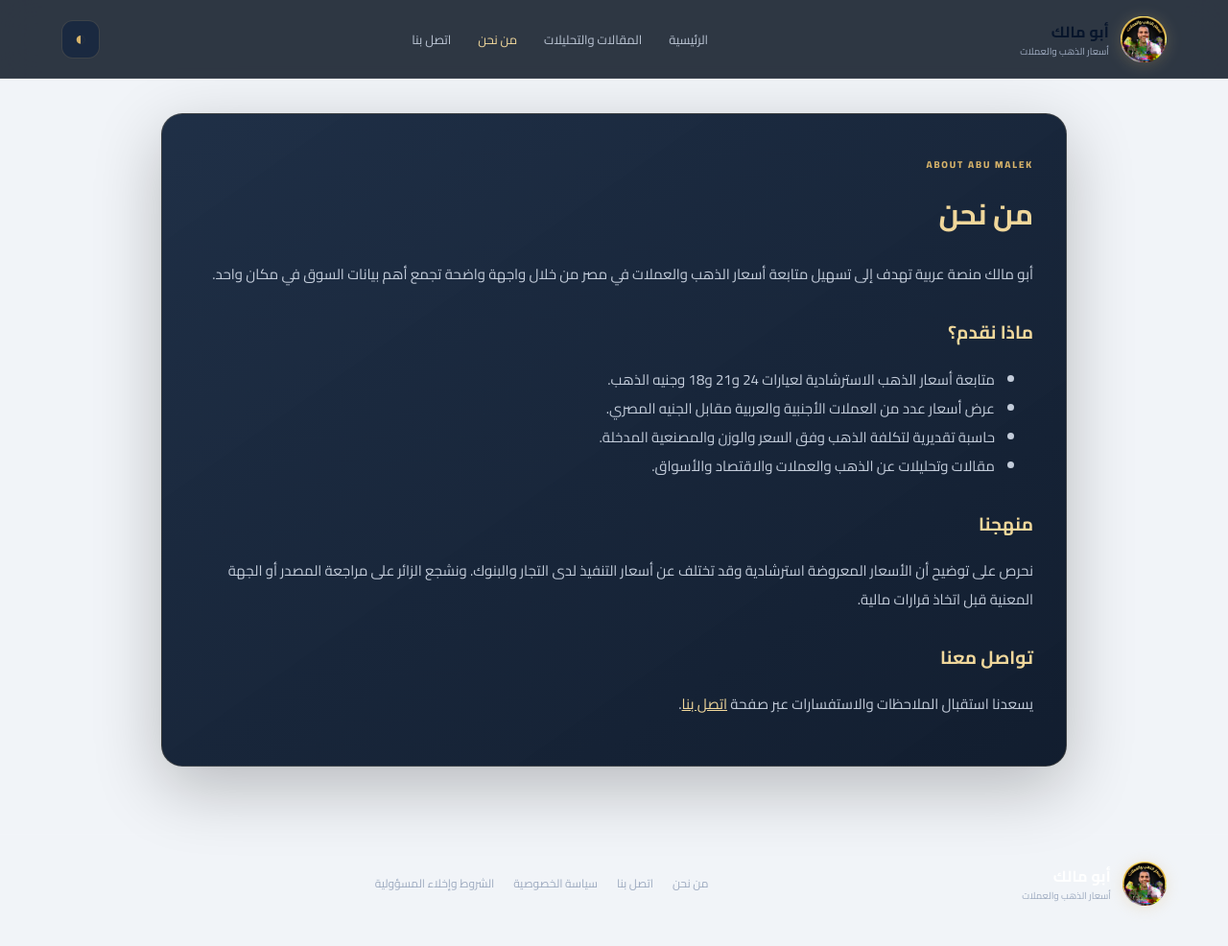
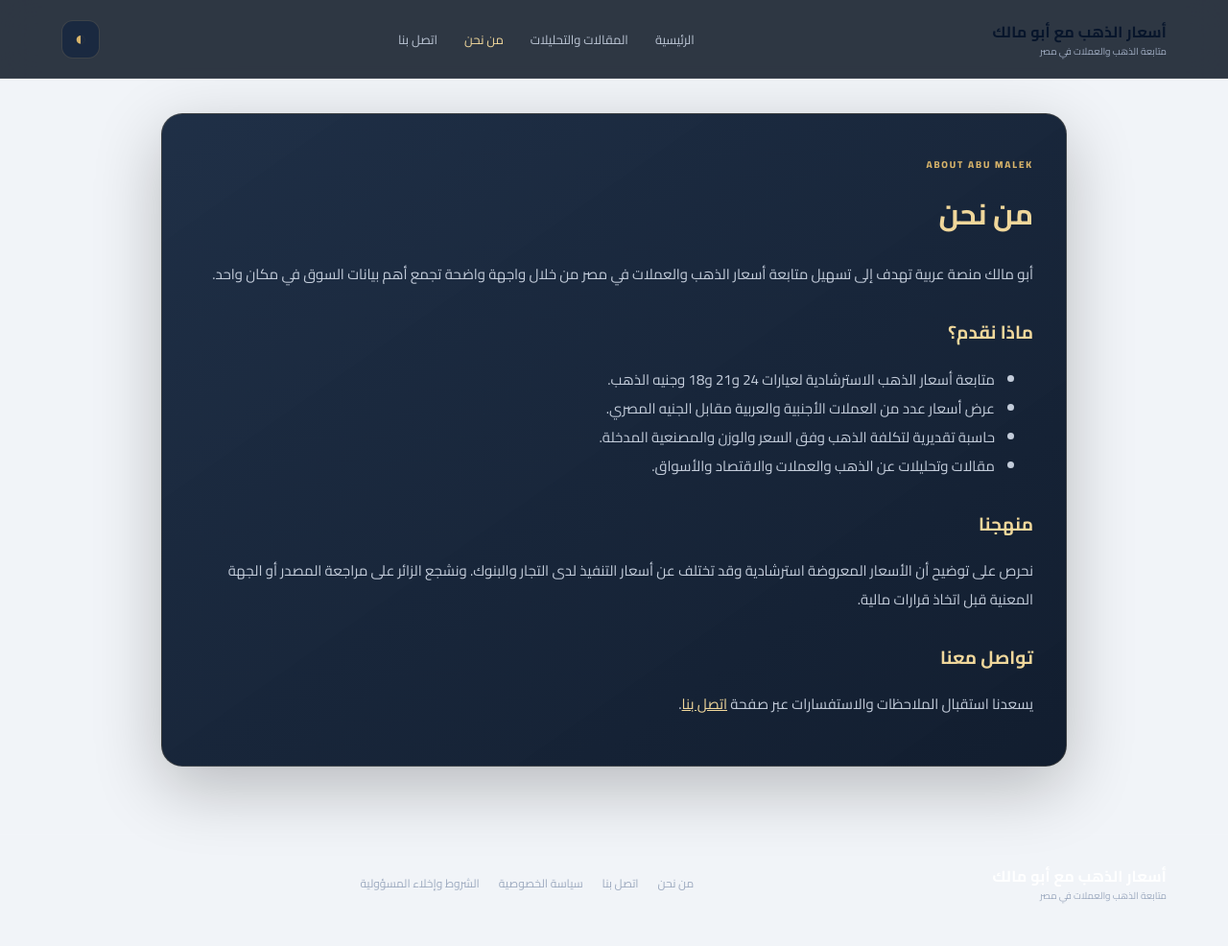
Before and after one commit to osamamansour1992/abu-malek, a website: page about.html in a window 1280 px wide. Shown: the whole page at 96% size. Drawn offline with Linux system fonts and the light colour scheme.

Commit message:
Improve brand naming, calculator usability, performance and SEO

```diff
--- a/about.html
+++ b/about.html
@@ -2,13 +2,13 @@
 <html lang="ar" dir="rtl"><head>
 <meta charset="utf-8"><meta name="viewport" content="width=device-width,initial-scale=1"><meta name="theme-color" content="#101b30">
 <meta name="description" content="تعرف على أبو مالك، منصة لمتابعة أسعار الذهب والعملات في مصر والحصول على معلومات وتحليلات السوق في مكان واحد."><meta name="robots" content="index,follow">
-<link rel="canonical" href="https://osamamansour1992.github.io/abu-malek/about.html"><meta property="og:type" content="website"><meta property="og:locale" content="ar_EG"><meta property="og:title" content="من نحن | أبو مالك"><meta property="og:description" content="تعرف على منصة أبو مالك لمتابعة الذهب والعملات في مصر."><meta property="og:image" content="https://osamamansour1992.github.io/abu-malek/assets/abu-malek-logo.webp">
-<title>من نحن | أبو مالك</title><link rel="icon" href="assets/abu-malek-logo.webp" type="image/webp"><link rel="stylesheet" href="styles.css">
+<link rel="canonical" href="https://osamamansour1992.github.io/abu-malek/about.html"><meta property="og:type" content="website"><meta property="og:locale" content="ar_EG"><meta property="og:title" content="من نحن | أبو مالك"><meta property="og:description" content="تعرف على منصة أبو مالك لمتابعة الذهب والعملات في مصر."><meta property="og:image" content="https://osamamansour1992.github.io/abu-malek/assets/icon.svg">
+<title>من نحن | أبو مالك</title><link rel="icon" href="assets/icon.svg" type="image/svg+xml"><link rel="stylesheet" href="styles.css">
 </head><body>
-<header class="topbar"><a class="brand" href="index.html"><img class="brand-logo" src="assets/abu-malek-logo.webp" alt="شعار أبو مالك" width="48" height="48"><span><b>أبو مالك</b><small>أسعار الذهب والعملات</small></span></a><nav class="desktop-nav"><a href="index.html">الرئيسية</a><a href="articles.html">المقالات والتحليلات</a><a class="active" href="about.html">من نحن</a><a href="contact.html">اتصل بنا</a></nav><button class="icon-button" id="themeToggle" aria-label="تغيير المظهر">◐</button></header>
+<header class="topbar"><a class="brand" href="index.html"><span class="brand-name"><b>أسعار الذهب مع أبو مالك</b><small>متابعة الذهب والعملات في مصر</small></span></a><nav class="desktop-nav"><a href="index.html">الرئيسية</a><a href="articles.html">المقالات والتحليلات</a><a class="active" href="about.html">من نحن</a><a href="contact.html">اتصل بنا</a></nav><button class="icon-button" id="themeToggle" aria-label="تغيير المظهر">◐</button></header>
 <main class="legal-page"><section class="legal-card"><span class="eyebrow">ABOUT ABU MALEK</span><h1>من نحن</h1>
 <p>أبو مالك منصة عربية تهدف إلى تسهيل متابعة أسعار الذهب والعملات في مصر من خلال واجهة واضحة تجمع أهم بيانات السوق في مكان واحد.</p>
 <h2>ماذا نقدم؟</h2><ul><li>متابعة أسعار الذهب الاسترشادية لعيارات 24 و21 و18 وجنيه الذهب.</li><li>عرض أسعار عدد من العملات الأجنبية والعربية مقابل الجنيه المصري.</li><li>حاسبة تقديرية لتكلفة الذهب وفق السعر والوزن والمصنعية المدخلة.</li><li>مقالات وتحليلات عن الذهب والعملات والاقتصاد والأسواق.</li></ul>
 <h2>منهجنا</h2><p>نحرص على توضيح أن الأسعار المعروضة استرشادية وقد تختلف عن أسعار التنفيذ لدى التجار والبنوك. ونشجع الزائر على مراجعة المصدر أو الجهة المعنية قبل اتخاذ قرارات مالية.</p>
 <h2>تواصل معنا</h2><p>يسعدنا استقبال الملاحظات والاستفسارات عبر صفحة <a href="contact.html">اتصل بنا</a>.</p></section></main>
-<footer><a class="brand footer-brand" href="index.html"><img class="brand-logo" src="assets/abu-malek-logo.webp" alt="شعار أبو مالك" width="48" height="48"><span><b>أبو مالك</b><small>أسعار الذهب والعملات</small></span></a><div class="footer-page-links"><a href="about.html">من نحن</a><a href="contact.html">اتصل بنا</a><a href="privacy.html">سياسة الخصوصية</a><a href="terms.html">الشروط وإخلاء المسؤولية</a></div></footer><script>document.getElementById('themeToggle')?.addEventListener('click',()=>document.body.classList.toggle('light'));</script></body></html>
+<footer><a class="brand footer-brand" href="index.html"><span class="brand-name"><b>أسعار الذهب مع أبو مالك</b><small>متابعة الذهب والعملات في مصر</small></span></a><div class="footer-page-links"><a href="about.html">من نحن</a><a href="contact.html">اتصل بنا</a><a href="privacy.html">سياسة الخصوصية</a><a href="terms.html">الشروط وإخلاء المسؤولية</a></div></footer><script>document.getElementById('themeToggle')?.addEventListener('click',()=>document.body.classList.toggle('light'));</script></body></html>
```
